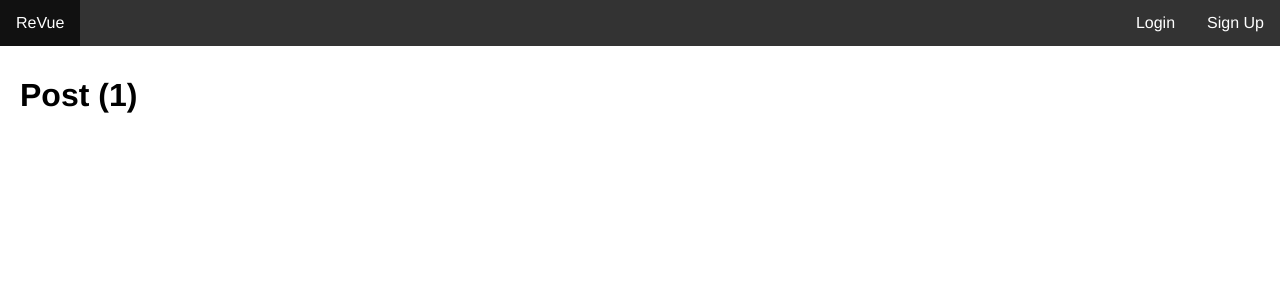
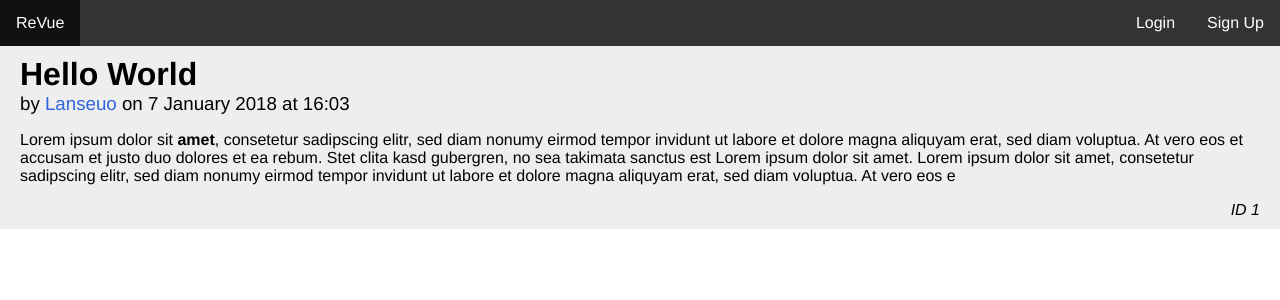
Before and after one commit to LucasHild/revue, a Vue app in the folder client/: page /#/post/1 in a window 1280 px wide. Shown: the top 300 px of the page. Built offline with nearby package versions, Linux system fonts and the light colour scheme.

Commit message:
Add post

```diff
--- a/client/src/assets/css/style.css
+++ b/client/src/assets/css/style.css
@@ -4,9 +4,14 @@ html, body {
 }
 
 * {
-    -moz-box-sizing: border-box;
-    -webkit-box-sizing: border-box;
-     box-sizing: border-box;
+  -moz-box-sizing: border-box;
+  -webkit-box-sizing: border-box;
+   box-sizing: border-box;
+}
+
+a {
+  text-decoration: none;
+  color: rgb(48, 99, 219);
 }
 
 *:focus {
--- a/client/src/components/Home.vue
+++ b/client/src/components/Home.vue
@@ -1,11 +1,18 @@
 <template lang="html">
-  <div class="home">
-    <h1>Home</h1>
+  <div class="home container">
+    <h1>Recenst Posts</h1>
+    <PostPreview img="http://fillmurray.com/225/150" description="Lorem ipsum dolor sit amet, consectetur adipisicing elit. At consequuntur voluptate quis in qui delectus adipisci quam, quisquam vero sequi eveniet accusamus, labore animi, porro soluta tenetur quos, eos aliquid. Assumenda iure quo vel obcaecati reprehenderit qui exercitationem. Architecto, alias numquam illo debitis quos consequatur, voluptas officia vero ab quibusdam consectetur amet quisquam adipisci laboriosam nisi. Facere pariatur est mollitia maxime repudiandae temporibus, omnis distinctio unde ipsa neque non illo cum, optio, consectetur dicta voluptatibus quam corrupti id explicabo doloribus modi exercitationem? Optio, fugiat. Inventore, provident ipsum voluptatem accusamus nobis accusantium repudiandae perferendis expedita ad, rerum doloremque, vel ea consequuntur." id="4">Hello World!</PostPreview>
+    <PostPreview img="http://fillmurray.com/225/150" description="Lorem ipsum dolor sit amet, consectetur adipisicing elit. At consequuntur voluptate quis in qui delectus adipisci quam, quisquam vero sequi eveniet accusamus, labore animi, porro soluta tenetur quos, eos aliquid. Assumenda iure quo vel obcaecati reprehenderit qui exercitationem. Architecto, alias numquam illo debitis quos consequatur, voluptas officia vero ab quibusdam consectetur amet quisquam adipisci laboriosam nisi. Facere pariatur est mollitia maxime repudiandae temporibus, omnis distinctio unde ipsa neque non illo cum, optio, consectetur dicta voluptatibus quam corrupti id explicabo doloribus modi exercitationem? Optio, fugiat. Inventore, provident ipsum voluptatem accusamus nobis accusantium repudiandae perferendis expedita ad, rerum doloremque, vel ea consequuntur." id="5">Hello World!</PostPreview>
+    <PostPreview img="http://fillmurray.com/225/150" description="Lorem ipsum dolor sit amet, consectetur adipisicing elit. At consequuntur voluptate quis in qui delectus adipisci quam, quisquam vero sequi eveniet accusamus, labore animi, porro soluta tenetur quos, eos aliquid. Assumenda iure quo vel obcaecati reprehenderit qui exercitationem. Architecto, alias numquam illo debitis quos consequatur, voluptas officia vero ab quibusdam consectetur amet quisquam adipisci laboriosam nisi. Facere pariatur est mollitia maxime repudiandae temporibus, omnis distinctio unde ipsa neque non illo cum, optio, consectetur dicta voluptatibus quam corrupti id explicabo doloribus modi exercitationem? Optio, fugiat. Inventore, provident ipsum voluptatem accusamus nobis accusantium repudiandae perferendis expedita ad, rerum doloremque, vel ea consequuntur." id="6">Hello World!</PostPreview>
   </div>
 </template>
 
 <script>
+import PostPreview from '@/components/PostPreview'
+
 export default {
+  name: 'home',
+  components: { PostPreview }
 }
 </script>
 
--- a/client/src/components/Post.vue
+++ b/client/src/components/Post.vue
@@ -1,6 +1,11 @@
 <template lang="html">
-  <div class="post container">
-    <h1>Post ({{ id }})</h1>
+  <div class="post">
+    <div class="body container">
+      <h1>{{ title }}</h1>
+      <h3>by <a href="#">{{ user.username }}</a> on {{ created.date }} at {{ created.time }}</h3>
+      <p v-html="content"></p>
+      <i class="post-id">ID {{ id }}</i>
+    </div>
   </div>
 </template>
 
@@ -9,11 +14,44 @@ export default {
   name: 'post',
   data() {
     return {
-      id: this.$route.params.id
+      id: this.$route.params.id,
+      title: 'Hello World',
+      user: { 'username': 'Lanseuo' },
+      created: { date: '7 January 2018', time: '16:03' },
+      content: 'Lorem ipsum dolor sit <strong>amet</strong>, consetetur sadipscing elitr, sed diam nonumy eirmod tempor invidunt ut labore et dolore magna aliquyam erat, sed diam voluptua. At vero eos et accusam et justo duo dolores et ea rebum. Stet clita kasd gubergren, no sea takimata sanctus est Lorem ipsum dolor sit amet. Lorem ipsum dolor sit amet, consetetur sadipscing elitr, sed diam nonumy eirmod tempor invidunt ut labore et dolore magna aliquyam erat, sed diam voluptua. At vero eos e',
+      comments: [
+        {
+          user: { 'username': 'Lanseuo' },
+          created: { date: '7 January 2018', time: '16:03' },
+          content: 'Lorem ipsum dolor sit <strong>amet</strong>, consetetur sadipscing elitr, sed diam nonumy eirmod tempor invidunt ut labore et dolore magna aliquyam erat, sed diam voluptua. At vero eos et accusam et justo duo dolores et ea rebum. Stet clita kasd gubergren, no sea takimata sanctus est Lorem ipsum dolor sit amet. Lorem ipsum dolor sit amet, consetetur sadipscing elitr, sed diam nonumy eirmod tempor invidunt ut labore et dolore magna aliquyam erat, sed diam voluptua. At vero eos e',
+        },
+        {
+          user: { 'username': 'Lanseuo' },
+          created: { date: '7 January 2018', time: '16:03' },
+          content: 'Lorem ipsum dolor sit <strong>amet</strong>, consetetur sadipscing elitr, sed diam nonumy eirmod tempor invidunt ut labore et dolore magna aliquyam erat, sed diam voluptua. At vero eos et accusam et justo duo dolores et ea rebum. Stet clita kasd gubergren, no sea takimata sanctus est Lorem ipsum dolor sit amet. Lorem ipsum dolor sit amet, consetetur sadipscing elitr, sed diam nonumy eirmod tempor invidunt ut labore et dolore magna aliquyam erat, sed diam voluptua. At vero eos e',
+        }
+      ]
     }
   }
 }
 </script>
 
-<style lang="css">
+<style scoped lang="css">
+  .body {
+    background: #eeeeee;
+  }
+
+  h1 {
+    margin: 0;
+  }
+
+  h3 {
+    margin: 0;
+    font-weight: 400;
+  }
+
+  .post-id {
+    text-align: right;
+    display: block;
+  }
 </style>
```
